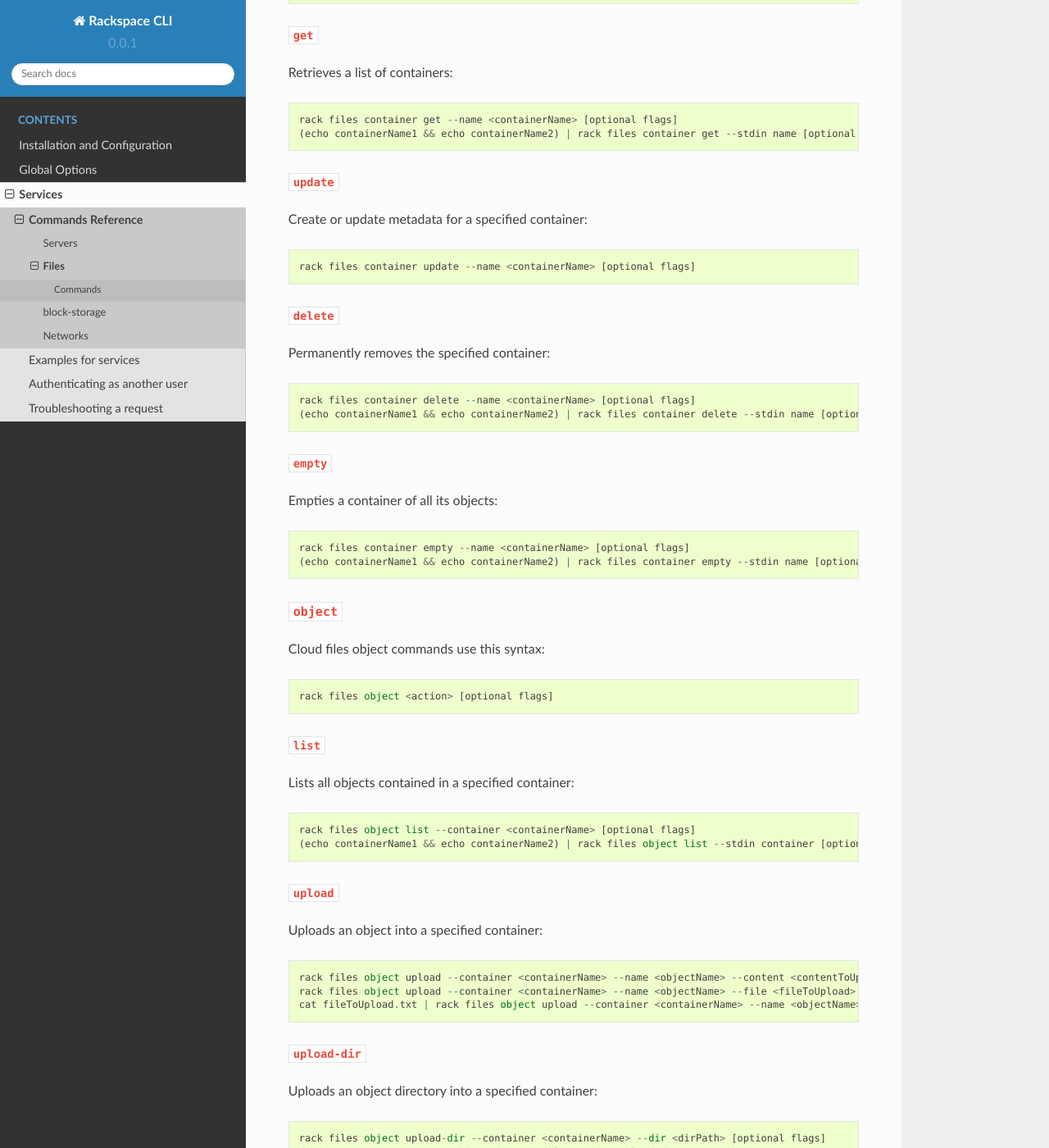
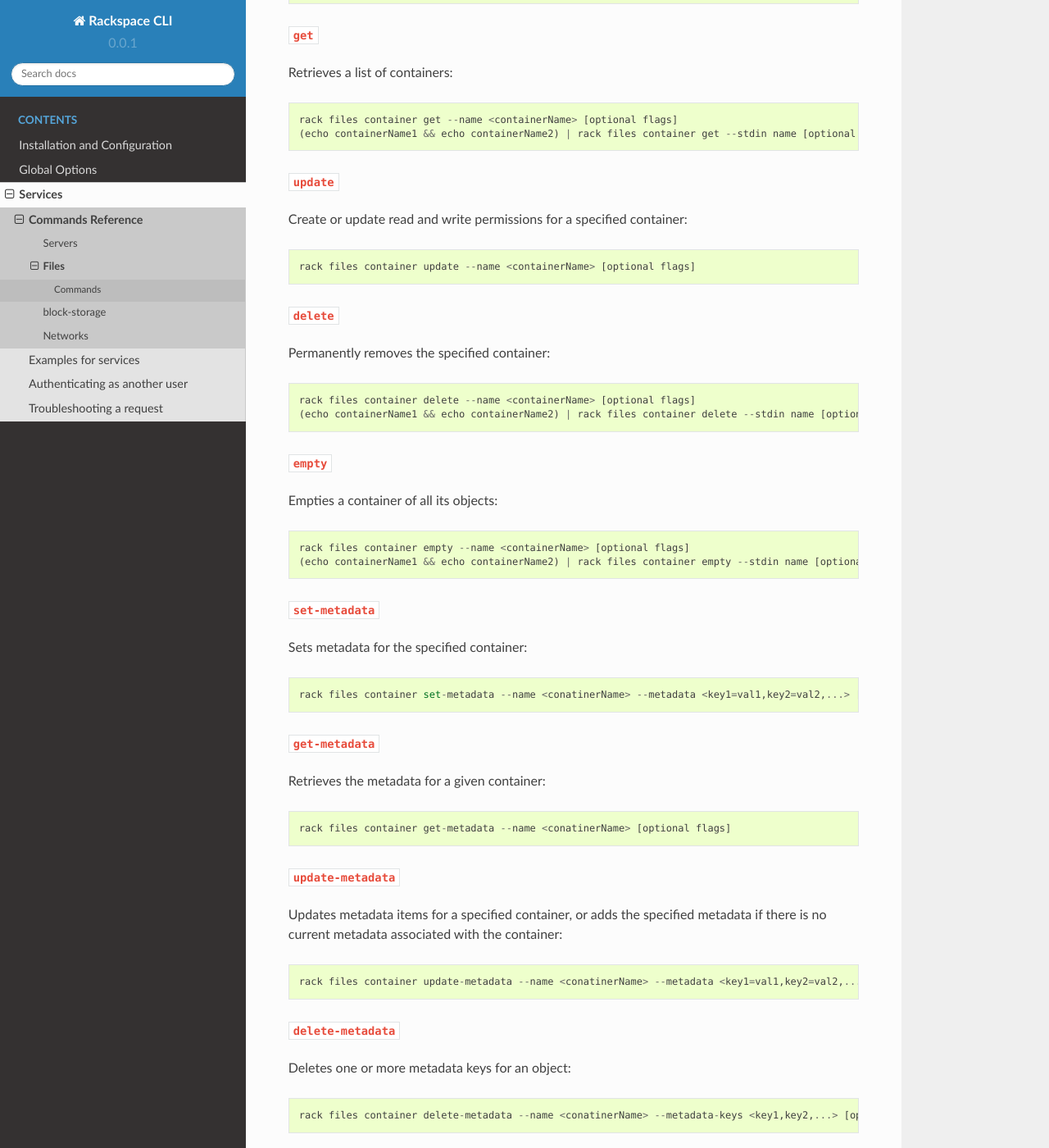
Before and after one commit to rackspace/rack, a Sphinx documentation site: the page built from docs/services/files.rst, in a window 1280 px wide and 1400 px high, scrolled down 857 px. Shown: the whole window at 82% size. Built offline with Sphinx 7.4.7 and the Read the Docs theme 2.0.0, drawn with Linux system fonts in a browser that asks for light colours; pages that are not in the unit, such as notebooks, are missing from menus; some of the changed text lies outside the part shown.

Commit message:
Cleaning up docs in preparation of our 1.0 beta

```diff
--- a/docs/services/cloudserversexamples.rst
+++ b/docs/services/cloudserversexamples.rst
@@ -19,7 +19,7 @@
 
 You can list servers in ERROR status and then delete them all in one line::
 
-    $ rack servers instance list --status error --fields id | tail -n+2 | rack servers instance delete --stdin id
+    $ rack servers instance list --status error --fields id --no-header | rack servers instance delete --stdin id
 
 If you get a 404 Not Found, it means no servers were in error status.
 
@@ -99,8 +99,8 @@
 
 or::
 
-    $ rack servers keypair upload --public-key ssh-rsa AAAB3.........t0mr
-    name@example.com --name macpub
+    $ rack servers keypair upload --public-key "ssh-rsa AAAB3.........t0mr
+    name@example.com" --name macpub
 
 Take a look at any keypairs you already have by listing them::
 
--- a/docs/services/files.rst
+++ b/docs/services/files.rst
@@ -43,7 +43,7 @@
 
 ``update``
 ^^^^^^^^^^
-Create or update metadata for a specified container::
+Create or update read and write permissions for a specified container::
 
     rack files container update --name <containerName> [optional flags]
 
@@ -60,6 +60,33 @@
 
     rack files container empty --name <containerName> [optional flags]
     (echo containerName1 && echo containerName2) | rack files container empty --stdin name [optional flags]
+
+
+``set-metadata``
+^^^^^^^^^^^^^^^^
+Sets metadata for the specified container::
+
+    rack files container set-metadata --name <conatinerName> --metadata <key1=val1,key2=val2,...> [optional flags]
+
+``get-metadata``
+^^^^^^^^^^^^^^^^
+Retrieves the metadata for a given container::
+
+    rack files container get-metadata --name <conatinerName> [optional flags]
+
+``update-metadata``
+^^^^^^^^^^^^^^^^^^^
+Updates metadata items for a specified container, or adds the specified
+metadata if there is no current metadata associated with the container::
+
+    rack files container update-metadata --name <conatinerName> --metadata <key1=val1,key2=val2,...> [optional flags]
+
+``delete-metadata``
+^^^^^^^^^^^^^^^^^^^
+Deletes one or more metadata keys for an object::
+
+    rack files container delete-metadata --name <conatinerName> --metadata-keys <key1,key2,...> [optional flags]
+
 
 ``object``
 ~~~~~~~~~~
@@ -109,3 +136,28 @@
 
     rack files object delete --container <containerName> --name <objectName> [optional flags]
     (echo objectName1 && echo objectName2) | rack files object delete --container <containerName> --stdin name [optional flags]
+
+``set-metadata``
+^^^^^^^^^^^^^^^^
+Sets metadata for the specified object::
+
+    rack files object set-metadata --container <containerName> --name <objectName> --metadata <key1=val1,key2=val2,...> [optional flags]
+
+``get-metadata``
+^^^^^^^^^^^^^^^^
+Retrieves the metadata for a given object::
+
+    rack files object get-metadata --container <containerName> --name <objectName>  [optional flags]
+
+``update-metadata``
+^^^^^^^^^^^^^^^^^^^
+Updates metadata items for a specified object, or adds the specified
+metadata if there is no current metadata associated with the object::
+
+    rack files object update-metadata --container <containerName> --name <objectName>  --metadata <key1=val1,key2=val2,...> [optional flags]
+
+``delete-metadata``
+^^^^^^^^^^^^^^^^^^^
+Deletes one or more metadata keys from an object::
+
+    rack files object delete-metadata --container <containerName> --name <objectName>  --metadata-keys <key1,key2,...> [optional flags]
```
